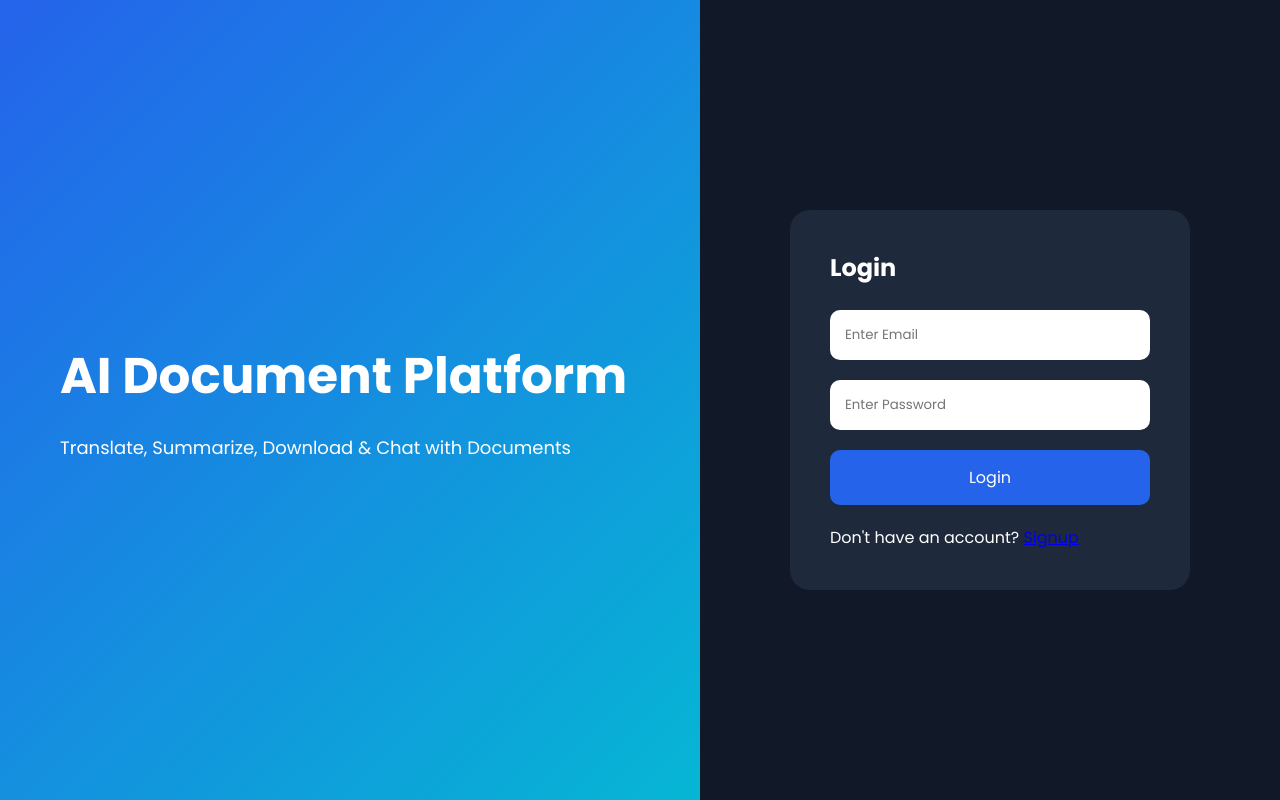
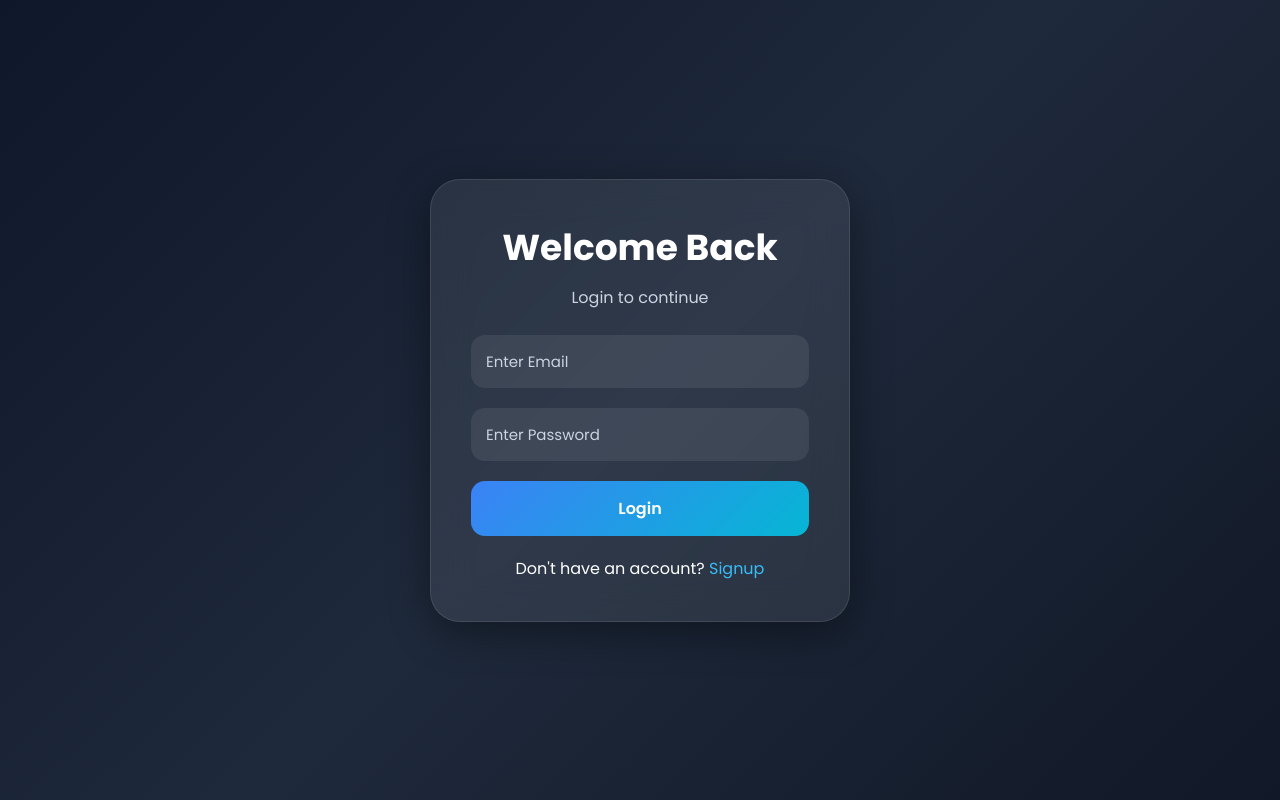
Before and after one commit to devanshsinghtomar/-AI-document-processing-platform-2, a Flask app: page /login in a window 1280 px wide. Run offline with Flask 3, Linux system fonts and the light colour scheme.

Commit message:
Update login.html

```diff
--- a/templates/login.html
+++ b/templates/login.html
@@ -1,54 +1,170 @@
 <!DOCTYPE html>
 <html lang="en">
 <head>
+
 <meta charset="UTF-8">
 <meta name="viewport" content="width=device-width, initial-scale=1.0">
 
 <title>Login</title>
 
-<link rel="stylesheet" href="{{ url_for('static', filename='style.css') }}">
+<link href="https://fonts.googleapis.com/css2?family=Poppins:wght@300;400;500;600;700&display=swap" rel="stylesheet">
 
-<link rel="preconnect" href="https://fonts.googleapis.com">
-<link href="https://fonts.googleapis.com/css2?family=Poppins:wght@300;400;500;600;700&display=swap" rel="stylesheet">
+<style>
+
+*{
+margin:0;
+padding:0;
+box-sizing:border-box;
+font-family:'Poppins',sans-serif;
+}
+
+body{
+height:100vh;
+display:flex;
+justify-content:center;
+align-items:center;
+background:linear-gradient(135deg,#0f172a,#1e293b,#111827);
+overflow:hidden;
+}
+
+.container{
+width:420px;
+background:rgba(255,255,255,0.08);
+backdrop-filter:blur(20px);
+border-radius:30px;
+padding:40px;
+box-shadow:0 10px 40px rgba(0,0,0,0.4);
+border:1px solid rgba(255,255,255,0.1);
+animation:fadeIn 0.8s ease;
+}
+
+@keyframes fadeIn{
+from{
+opacity:0;
+transform:translateY(20px);
+}
+to{
+opacity:1;
+transform:translateY(0);
+}
+}
+
+h1{
+color:white;
+text-align:center;
+margin-bottom:10px;
+font-size:36px;
+}
+
+p{
+color:#cbd5e1;
+text-align:center;
+margin-bottom:25px;
+}
+
+.input-box{
+margin-bottom:20px;
+}
+
+.input-box input{
+width:100%;
+padding:15px;
+border:none;
+outline:none;
+border-radius:14px;
+background:rgba(255,255,255,0.08);
+color:white;
+font-size:15px;
+}
+
+.input-box input::placeholder{
+color:#cbd5e1;
+}
+
+button{
+width:100%;
+padding:15px;
+border:none;
+border-radius:14px;
+background:linear-gradient(135deg,#3b82f6,#06b6d4);
+color:white;
+font-size:16px;
+font-weight:600;
+cursor:pointer;
+transition:0.3s;
+}
+
+button:hover{
+transform:translateY(-2px);
+}
+
+.bottom{
+margin-top:20px;
+text-align:center;
+color:white;
+}
+
+.bottom a{
+color:#38bdf8;
+text-decoration:none;
+}
+
+.error{
+background:#ef4444;
+padding:10px;
+border-radius:10px;
+margin-bottom:15px;
+color:white;
+text-align:center;
+}
+
+</style>
+
 </head>
 
 <body>
 
-<div class="auth-container">
+<div class="container">
 
-<div class="auth-left">
+<h1>Welcome Back</h1>
 
-<h1>AI Document Platform</h1>
+<p>Login to continue</p>
 
-<p>
-Translate, Summarize, Download & Chat with Documents
-</p>
+{% if error %}
+<div class="error">
+{{ error }}
+</div>
+{% endif %}
 
+<form method="POST" action="/login">
+
+<div class="input-box">
+<input
+type="email"
+name="email"
+placeholder="Enter Email"
+required
+>
 </div>
 
-<div class="auth-right">
+<div class="input-box">
+<input
+type="password"
+name="password"
+placeholder="Enter Password"
+required
+>
+</div>
 
-<div class="auth-box">
-
-<h2>Login</h2>
-
-<form action="/" method="GET">
-
-<input type="email" placeholder="Enter Email" required>
-
-<input type="password" placeholder="Enter Password" required>
-
-<button type="submit">Login</button>
+<button type="submit">
+Login
+</button>
 
 </form>
 
-<p>
+<div class="bottom">
 Don't have an account?
 <a href="/signup">Signup</a>
-</p>
-
-</div>
-
 </div>
 
 </div>
```
